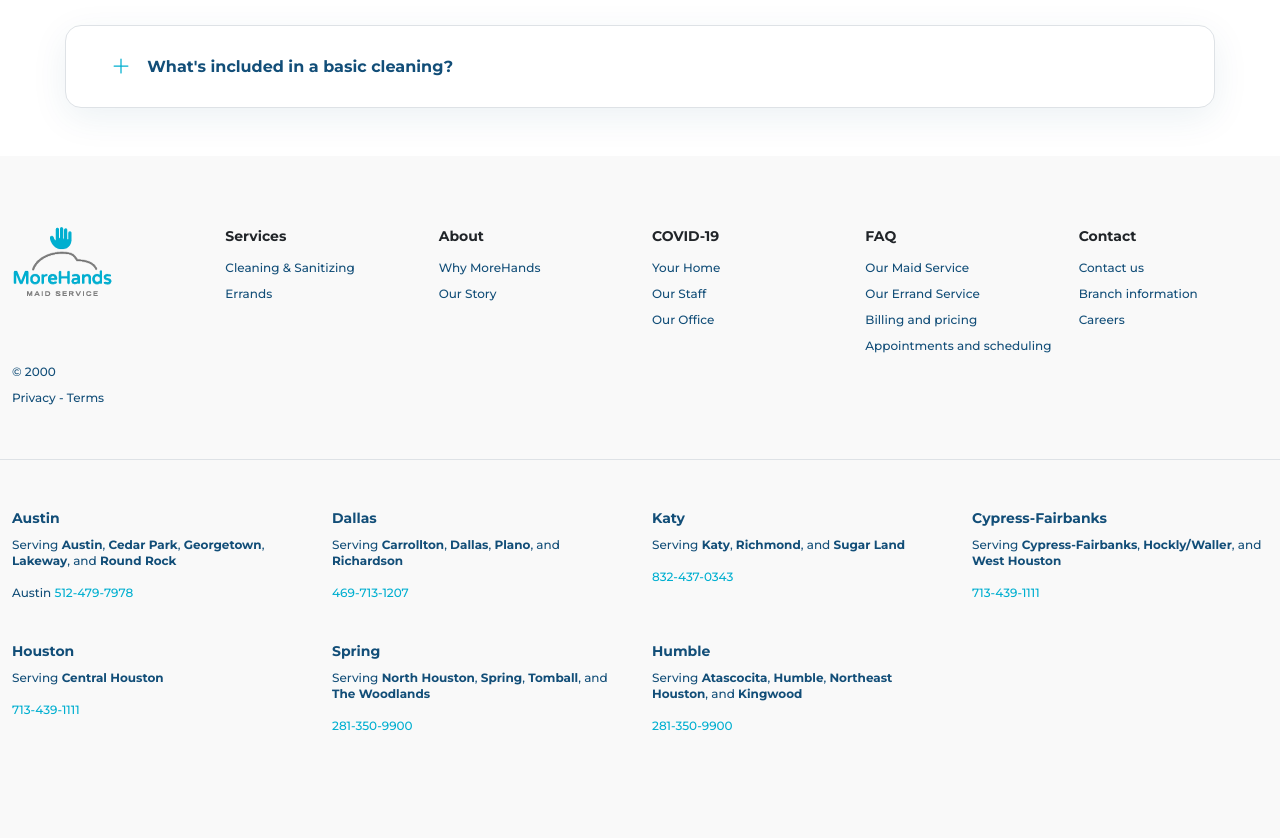
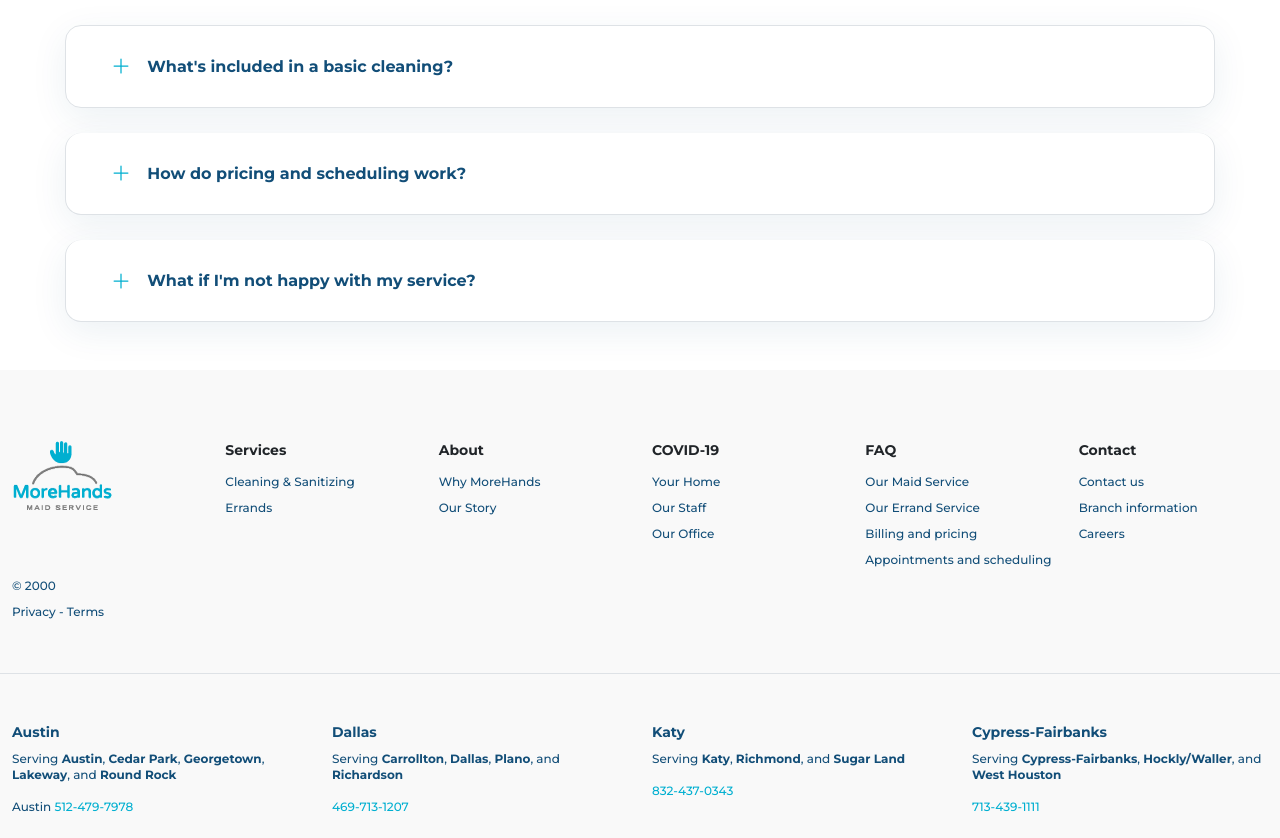
Before and after one commit to mongo25/cleanSite, a React (Vite) app in the folder cleaningSite/: page /service in a window 1280 px wide. Shown: the part 1000-1838 px from the top of the page. Built offline with nearby package versions, Linux system fonts and the light colour scheme.

Commit message:
faq service page done

```diff
--- a/cleaningSite/src/FaqItem2.jsx
+++ b/cleaningSite/src/FaqItem2.jsx
@@ -44,9 +44,18 @@
               ))}
             </div>
           )}
-          <p className="ps-2 text-custom-color-2 fw-normal">
-            {faqItem.description}
-          </p>
+
+          {!faqItem.isList &&
+            faqItem.lists.map((item) => (
+              <p key={item.id} className="ps-2 ">
+                <span className="fw-bold fs-6 text-custom-color-3">
+                  {item.colorText}
+                </span>
+                <span className="text-custom-color-2 fw-normal">
+                  {item.text}
+                </span>
+              </p>
+            ))}
         </div>
       </div>
     </div>
--- a/cleaningSite/src/data.js
+++ b/cleaningSite/src/data.js
@@ -444,5 +444,44 @@
         },
       ],
     },
+    {
+      title: "How do pricing and scheduling work?",
+      isList: false,
+      headingId: "head-s21",
+      collapseId: "collapse-s21",
+
+      lists: [
+        {
+          id: "s21",
+          colorText: "Your recurring price depends on the size of your home.",
+          text: "You can decide which add-ons to include on a visit by visit basis, and your price changes accordingly.",
+        },
+        {
+          id: "s22",
+          colorText:
+            "You can schedule your recurring cleanings as weekly, every two weeks, or every three weeks.",
+          text: "You can select a window of time when the housekeepers can arrive (because we clean many houses a day, we cannot set specific appointment times).",
+        },
+        {
+          id: "s23",
+          colorText: "If you need to reschedule, that's no problem!",
+          text: "Reschedule for free before 3:00 PM the day before your cleaning. After that point, there is a last-minute change fee, because it's difficult for us to re-balance cleaning schedules.",
+        },
+      ],
+    },
+    {
+      title: "What if I'm not happy with my service?",
+      isList: false,
+      headingId: "head-s31",
+      collapseId: "collapse-s31",
+
+      lists: [
+        {
+          id: "s31",
+          colorText: "At MoreHands, we guarantee your happiness.",
+          text: "We ask for your feedback after every single visit, via email or in our app. If you're not 100% satisfied with our services, we'll reach out to you, and find the way to make it right.",
+        },
+      ],
+    },
   ],
 };
```
